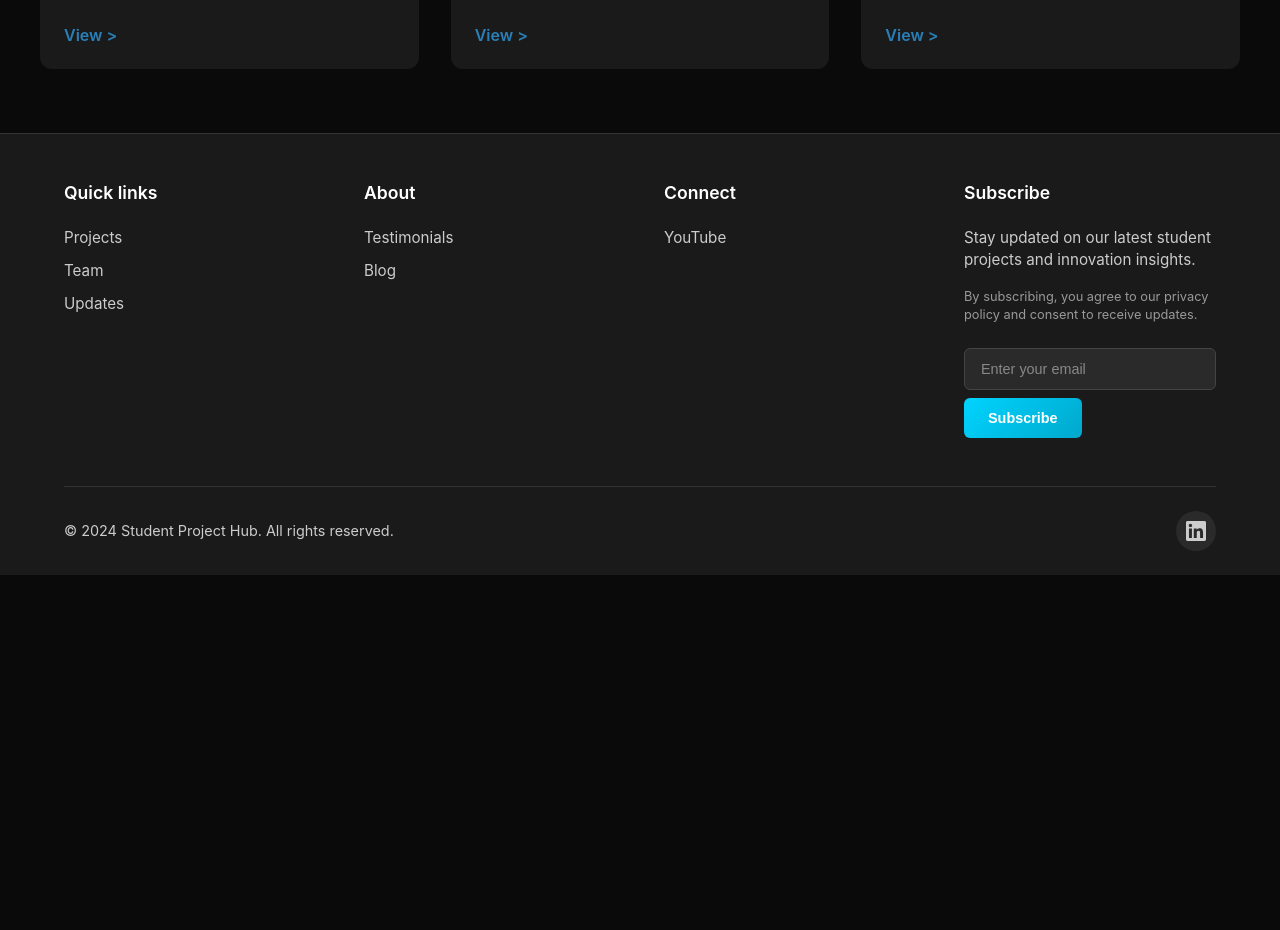
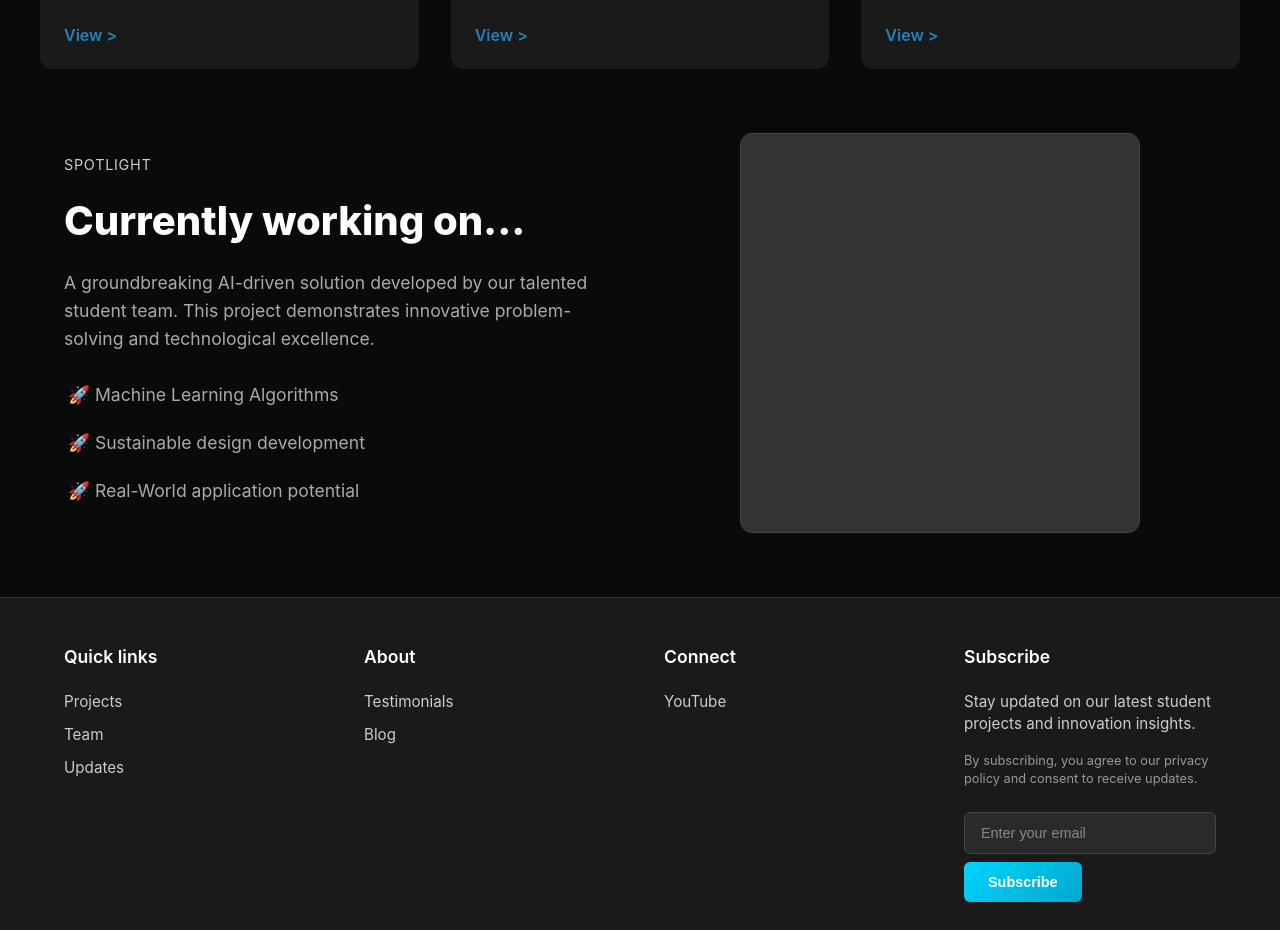
Before and after one commit to chdrPE/Hermes, a Next.js app: page / in a window 1280 px wide. Shown: the part 1360-2290 px from the top of the page. Before the commit the page ends 1935 px from the top, so only its background shows below. Built offline with nearby package versions, Linux system fonts and the light colour scheme.

Commit message:
added new portfolio showcase

```diff
--- /dev/null
+++ b/components/SpotlightSection.jsx
@@ -0,0 +1,28 @@
+import styles from './SpotlightSection.module.css';
+export default function SpotlightSection() {
+    return (
+        <section className={styles.spotlightSection}>
+            <div className={styles.SpotlightContainer}>
+                <div className={styles.SpotlightContent}>
+                    <p className={styles.sectionTitle}>Spotlight</p>
+                    <h2 className={styles.title}>Currently working on...</h2>
+                    <p className={styles.description}>A groundbreaking AI-driven solution developed by our talented student team. This project demonstrates innovative problem-solving and technological excellence.</p>
+                    <ul className={styles.featuresList}>
+                        <li className={styles.featureItem}>
+                            <p className={styles.featureDesc}>🚀 Machine Learning Algorithms</p>
+                        </li>
+                        <li className={styles.featureItem}>
+                            <p className={styles.featureDesc}>🚀 Sustainable design development</p>
+                        </li>
+                        <li className={styles.featureItem}>
+                            <p className={styles.featureDesc}>🚀 Real-World application potential</p>
+                        </li>
+                    </ul>
+                </div>
+                <div className={styles.SpotlightImage}>
+                    <div className={styles.imagePlaceholder}></div>
+                </div>
+            </div>
+        </section>
+    );
+}
--- /dev/null
+++ b/components/SpotlightSection.module.css
@@ -0,0 +1,75 @@
+.SpotlightSection{
+    background: #0a0a0a;
+    padding: 4rem 0;
+    padding-bottom: 6rem;
+    color: white;
+}
+.SpotlightContainer{
+    max-width: 1200px;
+    margin: 0 auto;
+    padding: 0 1.5rem;
+    display: grid;
+    grid-template-columns: 1fr 1fr;
+    gap: 3rem;
+    align-items: center;
+    padding-bottom: 4rem;
+
+}
+.SpotlightContent{
+    display: flex;
+    flex-direction: column;
+    gap: 1.5rem;
+}
+.sectionTitle{
+    font-size: 0.9rem;
+    color: #ccc;
+    text-transform: uppercase;
+    letter-spacing: 0.05em;
+
+}
+.title{
+    font-size: 2.5rem;
+    font-weight: 800;
+    color: white;
+    line-height: 1.2;
+}
+.description{
+    font-size: 1.1rem;
+    color: #aaa;
+    line-height: 1.6;
+}
+.featuresList{
+    list-style: none;
+    padding: 0;
+    margin: 0;
+    display: flex;
+    flex-direction: column;
+    gap: 0.75rem;
+}
+.featureItem{
+    display: flex;
+    align-items: center;
+    gap: 0.5rem;
+    color: #ccc;
+    font-size: 1rem;
+}
+.featureDesc{
+    font-size: 1.1rem;
+    color: #aaa;
+    line-height: 1.6;
+    padding: 0.25rem;
+}
+.SpotlightImage{
+    display: flex;
+    justify-content: center;
+    align-items: center;
+}
+.imagePlaceholder{
+    width: 400px;
+    height: 400px;
+    background: #333;
+    border-radius: 12px;
+    display: flex;
+    justify-content: center;
+    border: 1px solid #444;
+}
--- a/pages/index.jsx
+++ b/pages/index.jsx
@@ -3,6 +3,7 @@ import Navbar from '../components/Navbar'
 import HeroSection from '../components/HeroSection'
 import Footer from '../components/Footer'
 import FeaturesSection from '../components/FeaturesSection'
+import SpotlightSection from '../components/SpotlightSection'
 
 export default function Home() {
   return (
@@ -22,6 +23,9 @@ export default function Home() {
         <main className="flex-1">
           <FeaturesSection />
         </main>
+        <main className="flex-1">
+          <SpotlightSection />
+        </main>
         <Footer />
       </div>
     </>
```
Also changed, not shown: components/ProjectPortfolio.module.css (added).
